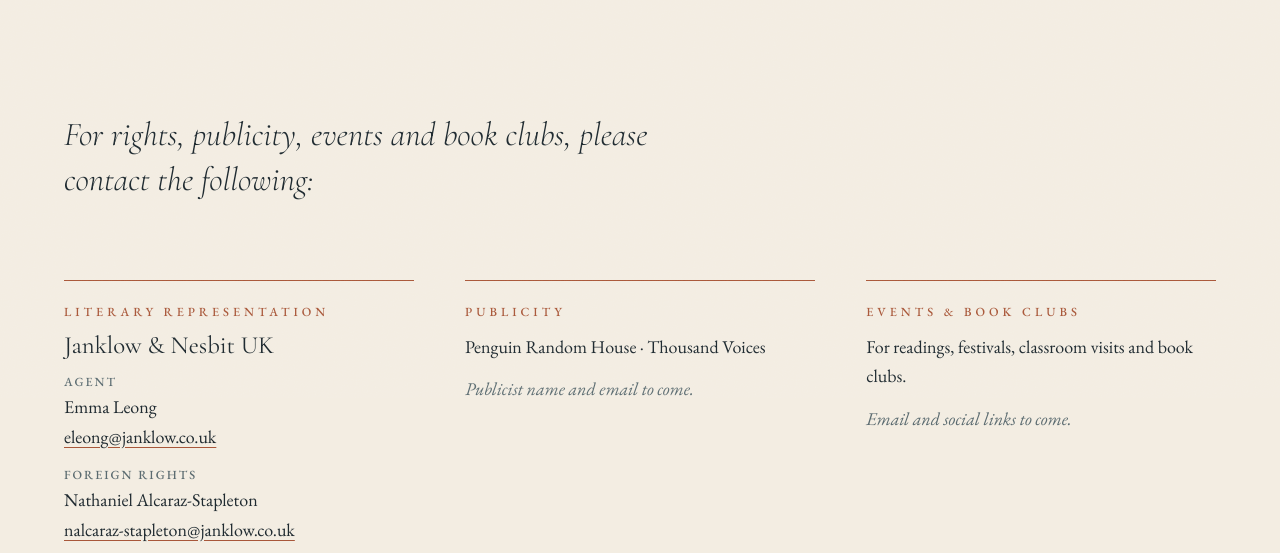
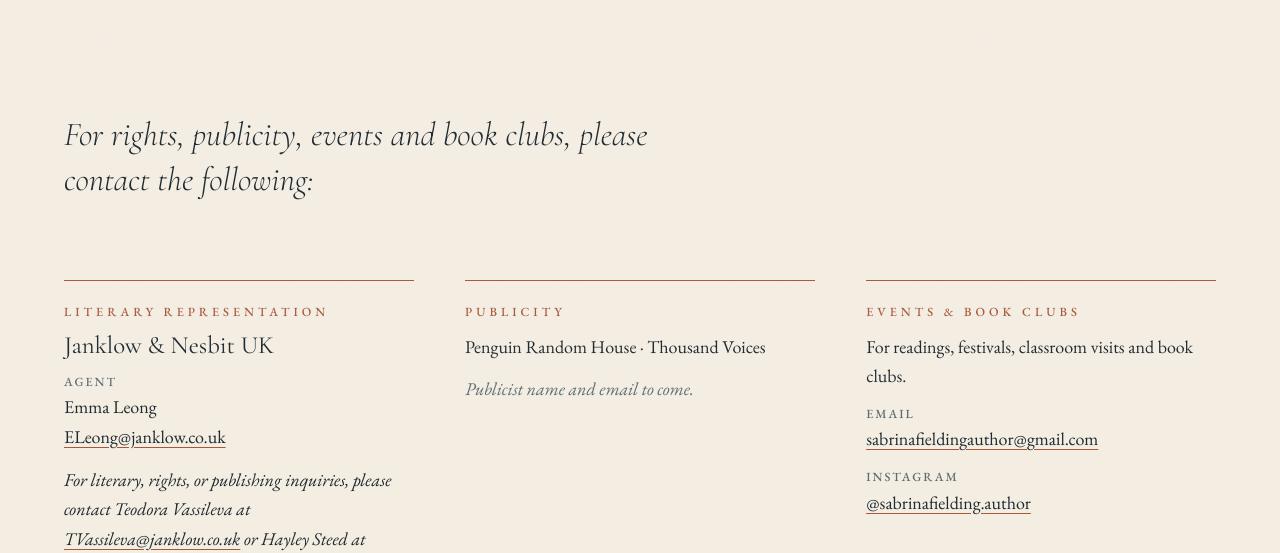
Before and after one commit to sabfie1/author-website, a plain HTML site: page contact.html in a window 1280 px wide. Shown: the part 402-955 px from the top of the page. Drawn offline with nearby package versions, Linux system fonts and the light colour scheme.

Commit message:
Add author email, Instagram and agency inquiry contacts to Contact page
Co-Authored-By: Claude Opus 5.5 <noreply@anthropic.com>

```diff
--- a/contact.html
+++ b/contact.html
@@ -43,7 +43,8 @@
         <section class="contact">
           <p class="eyebrow">Literary Representation</p>
           <h2 class="contact__agency">Janklow &amp; Nesbit UK</h2>
-          <p><span class="contact__role">Agent</span>Emma Leong<br><a href="mailto:eleong@janklow.co.uk">eleong@janklow.co.uk</a></p>
+          <p><span class="contact__role">Agent</span>Emma Leong<br><a href="mailto:ELeong@janklow.co.uk">ELeong@janklow.co.uk</a></p>
+          <p><em>For literary, rights, or publishing inquiries, please contact Teodora Vassileva at <a href="mailto:TVassileva@janklow.co.uk">TVassileva@janklow.co.uk</a> or Hayley Steed at <a href="mailto:HSteed@janklow.co.uk">HSteed@janklow.co.uk</a></em></p>
           <p><span class="contact__role">Foreign rights</span>Nathaniel Alcaraz-Stapleton<br><a href="mailto:nalcaraz-stapleton@janklow.co.uk">nalcaraz-stapleton@janklow.co.uk</a></p>
           <p><a href="https://janklowandnesbit.co.uk/contact">janklowandnesbit.co.uk/contact</a></p>
         </section>
@@ -57,7 +58,8 @@
         <section class="contact">
           <p class="eyebrow">Events &amp; Book Clubs</p>
           <p>For readings, festivals, classroom visits and book clubs.</p>
-          <p class="todo">Email and social links to come.</p>
+          <p><span class="contact__role">Email</span><a href="mailto:sabrinafieldingauthor@gmail.com">sabrinafieldingauthor@gmail.com</a></p>
+          <p><span class="contact__role">Instagram</span><a href="https://www.instagram.com/sabrinafielding.author/" target="_blank" rel="noopener">@sabrinafielding.author</a></p>
         </section>
       </div>
     </div>
```
